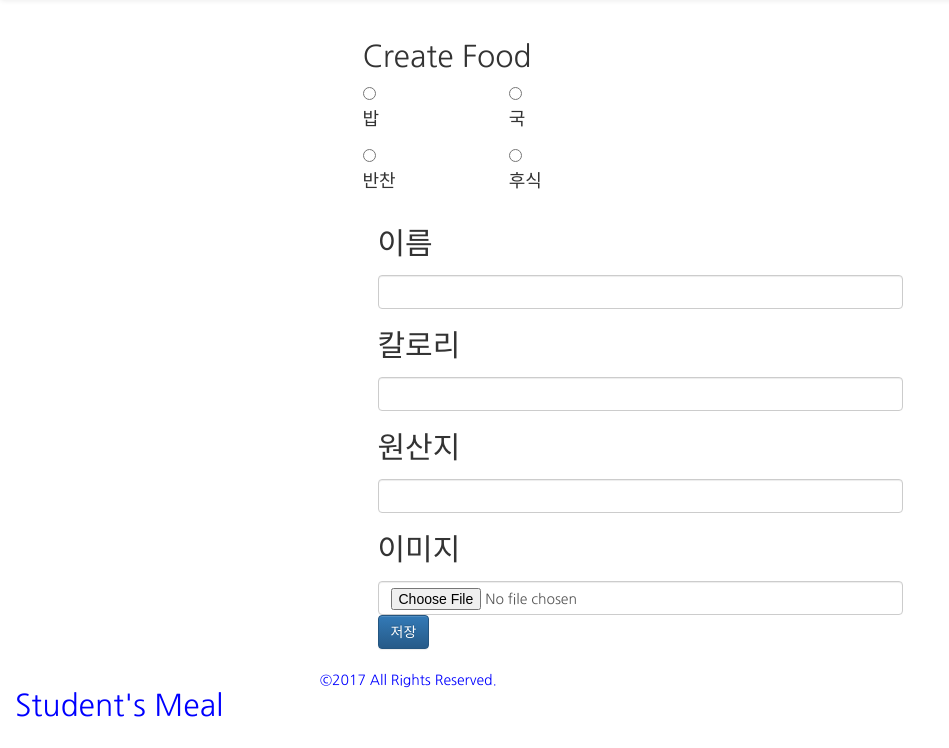
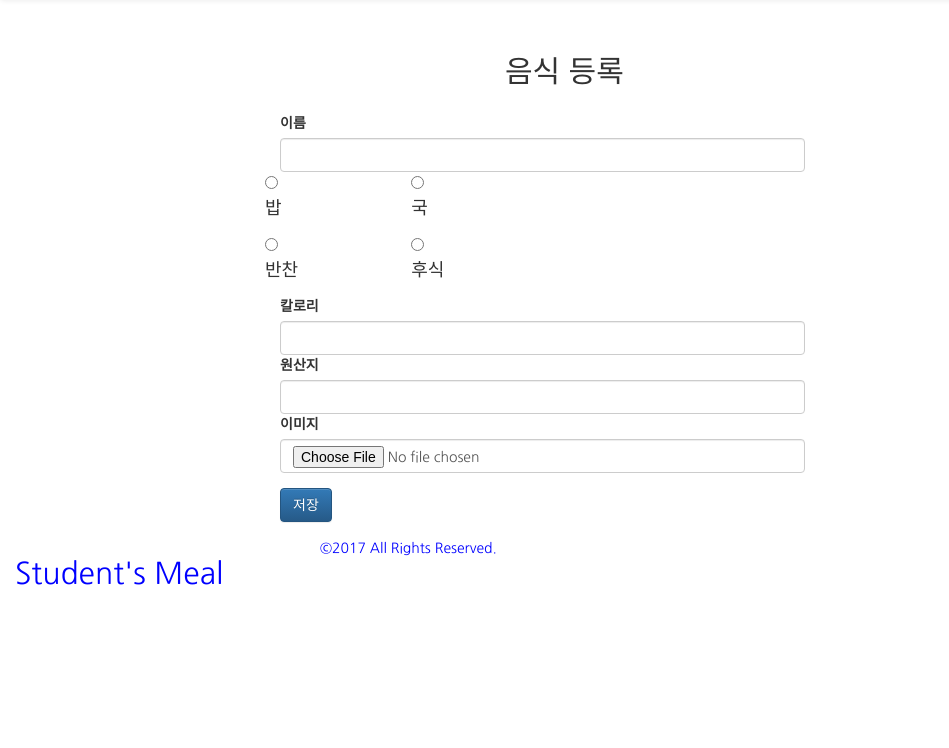
Before and after one commit to jupiny/MIDASChallenge2017, a Django app: template midas_web_solution/templates/food/new.html in a window 1280 px wide. Shown: the part 52-800 px from the top of the page, without its empty margins (0-949 px from the left). Run offline with Django 3.2, Linux system fonts and the light colour scheme; the template is opened without the code that fills it, so the values that code supplies are empty; some libraries are stand-ins or nearby versions.

Commit message:
[ysKim] Create Food html form수정2

```diff
--- a/midas_web_solution/templates/food/new.html
+++ b/midas_web_solution/templates/food/new.html
@@ -1,15 +1,19 @@
 {% extends "base.html" %}
 {% block title %}음식 생성{% endblock title %}
 {% block content %}
+    <div class="reg-header center-block" style="width: 300px;padding:15px;">
+        <h2>음식 등록</h2>
+    </div>
     <div class="container content md-margin-bottom-40">
         <div class="row">
-            <div class="col-md-6 col-md-offset-3 col-sm-8 col-sm-offset-2">
+            <div class="col-md-6 col-md-offset-2 col-sm-8 col-sm-offset-2">
                 <form action="{% url "food:create" %}" method="POST" enctype="multipart/form-data">
                     {% csrf_token %}
+                    <div class="col-md-12">
+                        <label for="name">이름</label>
+                        <input type="text" class="form-control" id="name" name="name" value="{{ food.name }}">
+                    </div>
                     <div class="funkyradio">
-                        <div class="reg-header">
-                            <h2>Create Food</h2>
-                        </div>
                         <div class="row">
                             <div class="col-md-3 funkyradio-default">
                                 <input type="radio" name="food_type" value="1" class="radio" id="radio1"
@@ -39,35 +43,28 @@
                         </div>
 
                     </div>
-
                     <div class="col-md-12">
-                        <label for="name"><h2>이름</h2></label>
-                        <input type="text" class="form-control" id="name" name="name" value="{{ food.name }}">
-                    </div>
-
-                    <div class="col-md-12">
-                        <label for="calorie"><h2>칼로리</h2></label>
+                        <label for="calorie">칼로리</label>
                         <input type="number" class="form-control " id="calorie" name="calorie" min=0
                                value="{{ food.calorie }}">
                     </div>
 
                     <div class="col-md-12">
-                        <label for="origin"><h2>원산지</h2></label>
+                        <label for="origin">원산지</label>
                         <input type="text" class="form-control " id="origin" name="origin" value="{{ food.origin }}">
                     </div>
 
                     <div class="col-md-12">
-                        <label for="image"><h2>이미지</h2></label>
+                        <label for="image">이미지</label>
                         <input type="file" class="form-control" id="image" name="image">
                     </div>
                     <br>
-                    <div class="col-md-12">
+                    <div class="col-md-12 " style="padding:15px;">
                         <input type="submit" class="btn btn-primary" value="저장"/>
                     </div>
                 </form>
             </div>
         </div>
     </div>
-    <br>
 
 {% endblock content %}
```
